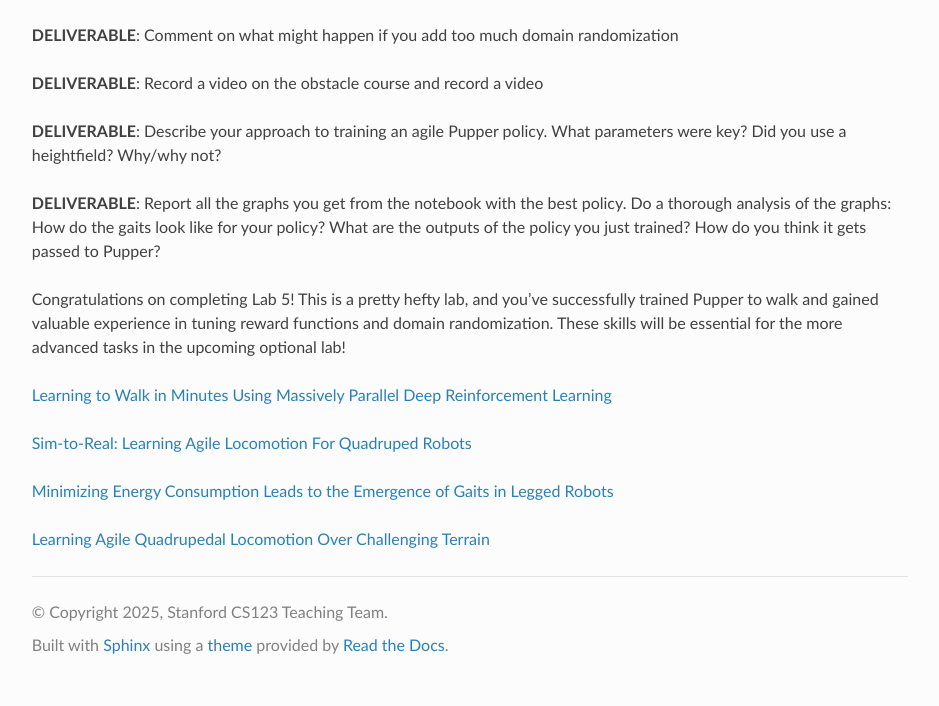
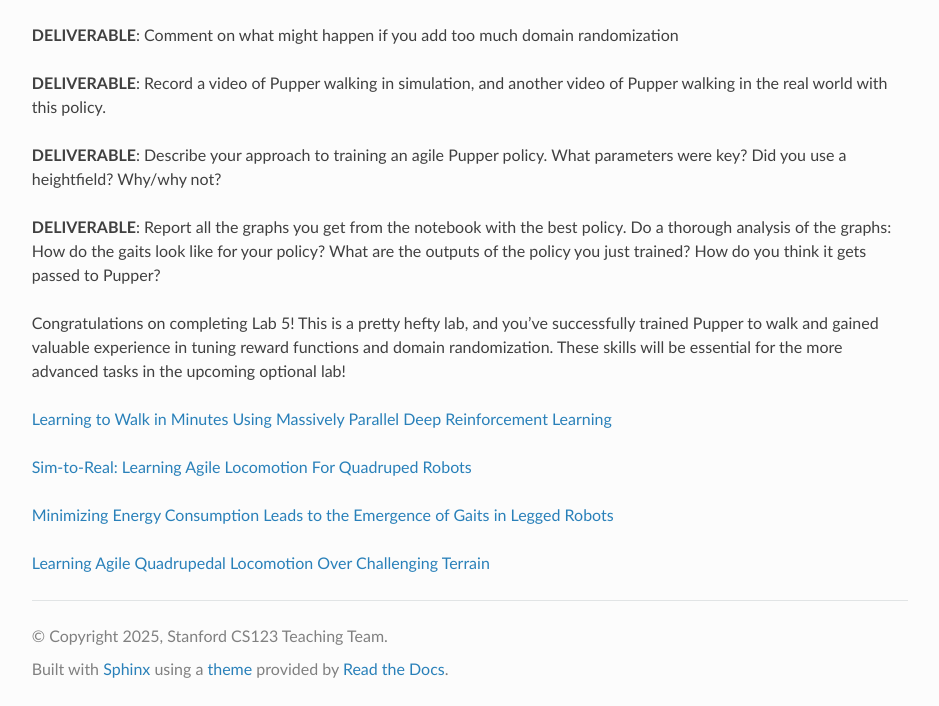
Before and after one commit to cs123-stanford/cs123-stanford, a Sphinx documentation site: the page built from docs/schedule/labs/spring-25/lab-5.rst, in a window 1280 px wide and 900 px high, scrolled down 9849 px, cut to the strip 194-900 px from the top of the window. Shown: the whole strip, without its empty margins (320-1259 px from the left). Built offline with Sphinx 7.4.7 and the Read the Docs theme 3.1.0, drawn with Linux system fonts in a browser that asks for light colours; before the commit the page ends 10725 px from its top, so only the background shows below that.

Commit message:
small fixes on questions

```diff
--- a/docs/schedule/labs/spring-25/lab-5.rst
+++ b/docs/schedule/labs/spring-25/lab-5.rst
@@ -259,7 +259,7 @@
 
 **DELIVERABLE**: Comment on what might happen if you add too much domain randomization
 
-**DELIVERABLE**: Record a video on the obstacle course and record a video
+**DELIVERABLE**: Record a video of Pupper walking in simulation, and another video of Pupper walking in the real world with this policy.
 
 **DELIVERABLE**: Describe your approach to training an agile Pupper policy. What parameters were key? Did you use a heightfield? Why/why not?
 
```
